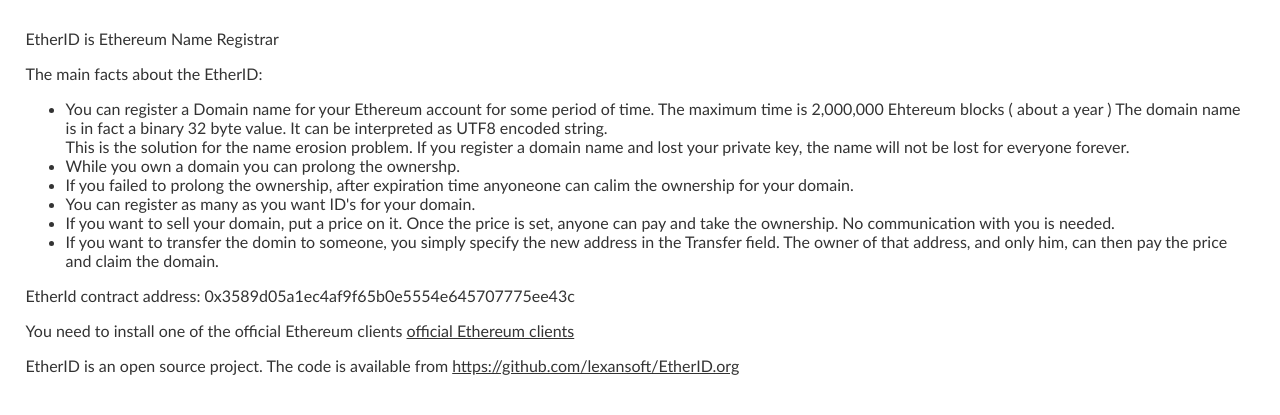
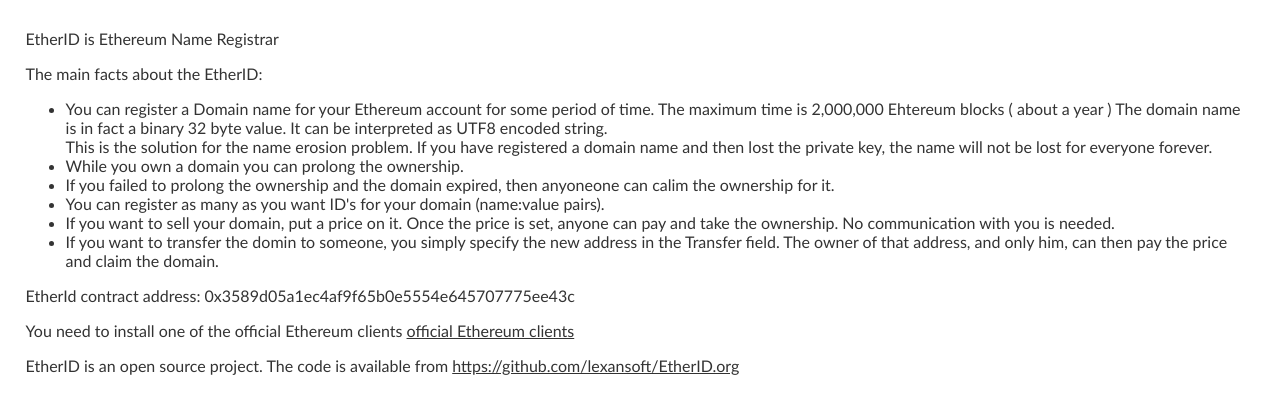
Before and after one commit to lexansoft/etherid.org, a plain HTML site: page www/index.html in a window 1280 px wide. Shown: the part 112-527 px from the top of the page. Drawn offline with Linux system fonts and the light colour scheme.

Commit message:
Small fixes

```diff
--- a/www/index.html
+++ b/www/index.html
@@ -56,15 +56,15 @@
         <ul>
             <li>
                 You can register a Domain name for your Ethereum account for some period of time. The maximum time is 2,000,000 Ehtereum blocks ( about a year ) The domain name is in fact a binary 32 byte value. It can be interpreted as UTF8 encoded string.<br>
-                This is the solution for the name erosion problem. If you register a domain name and lost your private key, the name will not be lost for everyone forever.
+                This is the solution for the name erosion problem. If you have registered a domain name and then lost the private key, the name will not be lost for everyone forever.
             </li>
             <li>
-                While you own a domain you can prolong the ownershp.
+                While you own a domain you can prolong the ownership.
             </li>
-            <li>If you failed to prolong the ownership, after expiration time anyoneone can calim the ownership for your domain.
+            <li>If you failed to prolong the ownership and the domain expired, then anyoneone can calim the ownership for it.
             </li>
             <li>
-                You can register as many as you want ID's for your domain.
+                You can register as many as you want ID's for your domain (name:value pairs).
             </li>
             <li>
                 If you want to sell your domain, put a price on it. Once the price is set, anyone can pay and take the ownership. No communication with you is needed.
```
Also changed, not shown: 1 other file.
